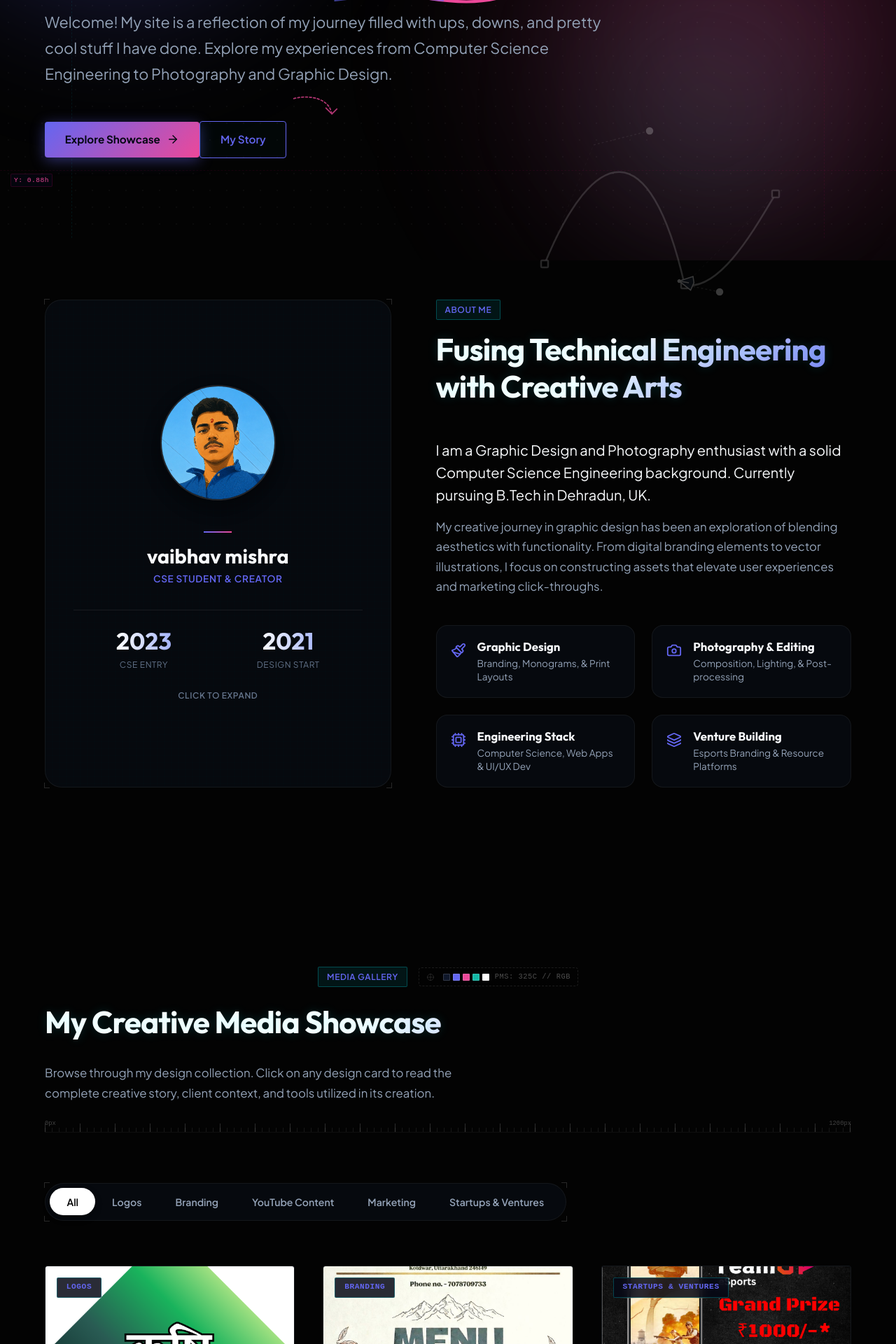
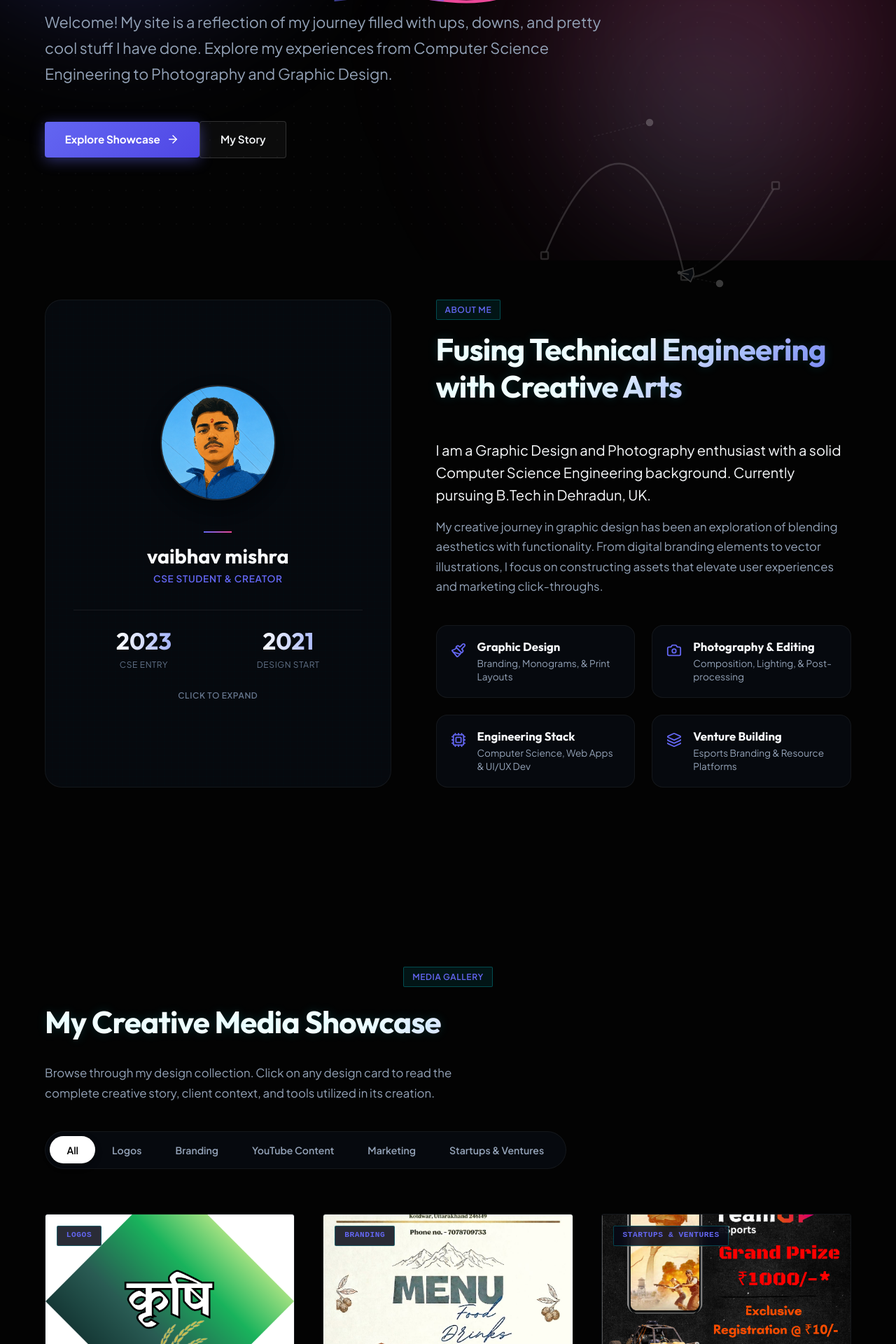
Before and after one commit to Vmishra2222/GraphicsPortfolio, a React (Vite) app: page / in a window 1280 px wide. Shown: the part 460-2380 px from the top of the page at 70% size. Built offline with nearby package versions, Linux system fonts and the light colour scheme.

Commit message:
feat: revert layout to clean Vercel baseline, remove crop marks/rulers/guidelines

```diff
--- a/src/App.jsx
+++ b/src/App.jsx
@@ -32,13 +32,7 @@ function App() {
       {isLoading && <Loader onComplete={() => setIsLoading(false)} />}
       <Router>
       <Navbar />
-      {/* Background Designer Guidelines */}
-      <div className="designer-guidelines">
-        <div className="guideline-v v1"><span className="coord">X: 0.08w</span></div>
-        <div className="guideline-v v2"><span className="coord">X: 0.92w</span></div>
-        <div className="guideline-h h1"><span className="coord">Y: 160px</span></div>
-        <div className="guideline-h h2"><span className="coord">Y: 0.88h</span></div>
-      </div>
+
       <main>
         <Routes>
           <Route path="/" element={<Home />} />
--- a/src/components/ProjectCard.jsx
+++ b/src/components/ProjectCard.jsx
@@ -8,11 +8,7 @@ const ProjectCard = ({ title, description, image, category, delay, onClick }) =>
       onClick={onClick}
       style={{ cursor: 'pointer' }}
     >
-      {/* Crop Marks */}
-      <div className="crop-mark tl"></div>
-      <div className="crop-mark tr"></div>
-      <div className="crop-mark bl"></div>
-      <div className="crop-mark br"></div>
+
 
       <div className="project-image">
         <img src={image} alt={title} loading="lazy" />
--- a/src/index.css
+++ b/src/index.css
@@ -269,28 +269,28 @@ p {
 }
 
 .btn-primary {
-  background: linear-gradient(135deg, var(--accent-color) 0%, var(--accent-secondary) 100%);
-  color: #050814;
+  background: linear-gradient(135deg, var(--accent-color) 0%, #4f46e5 100%);
+  color: #fff;
   font-weight: 700;
   box-shadow: 0 4px 20px var(--accent-glow);
 }
 
 .btn-primary:hover {
   transform: translateY(-2px);
-  box-shadow: 0 8px 30px var(--accent-glow), 0 0 15px var(--accent-secondary-glow);
+  box-shadow: 0 8px 30px var(--accent-glow);
   filter: brightness(1.1);
 }
 
 .btn-outline {
-  border: 1px solid var(--accent-color);
-  color: var(--accent-color);
-  background: rgba(0, 243, 255, 0.02);
+  border: 1px solid rgba(255, 255, 255, 0.15);
+  color: var(--text-primary);
+  background: rgba(255, 255, 255, 0.04);
 }
 
 .btn-outline:hover {
-  background: rgba(0, 243, 255, 0.1);
-  border-color: var(--accent-color);
-  box-shadow: 0 0 12px var(--accent-glow);
+  background: rgba(255, 255, 255, 0.1);
+  border-color: rgba(255, 255, 255, 0.25);
+  box-shadow: 0 0 12px rgba(255, 255, 255, 0.05);
   transform: translateY(-2px);
 }
 
--- a/src/pages/Contact.jsx
+++ b/src/pages/Contact.jsx
@@ -78,12 +78,8 @@ const Contact = () => {
         <div className="contact-container animate-fade-in delay-100">
 
           {/* Info Column */}
-          <div className="contact-info glass crop-marks-container">
-            {/* Crop marks */}
-            <div className="crop-mark tl"></div>
-            <div className="crop-mark tr"></div>
-            <div className="crop-mark bl"></div>
-            <div className="crop-mark br"></div>
+          <div className="contact-info glass ">
+
             <h2>Let's build something beautiful.</h2>
             <p>You can contact me through the form, or reach out directly via phone and email. I generally respond within 24 hours.</p>
 
@@ -117,12 +113,8 @@ const Contact = () => {
                 </button>
               </div>
             ) : (
-              <form className="contact-form glass crop-marks-container" onSubmit={handleSubmit}>
-                {/* Crop marks */}
-                <div className="crop-mark tl"></div>
-                <div className="crop-mark tr"></div>
-                <div className="crop-mark bl"></div>
-                <div className="crop-mark br"></div>
+              <form className="contact-form glass " onSubmit={handleSubmit}>
+
                 <div className="form-group">
                   <label htmlFor="name">Name</label>
                   <input
@@ -169,11 +161,7 @@ const Contact = () => {
                     )}
                   </button>
 
-                  {/* Scribble Arrow pointing to Send button */}
-                  <svg className="scribble-arrow-annotation" viewBox="0 0 100 60" fill="none" xmlns="http://www.w3.org/2000/svg" style={{ bottom: '-42px', left: '15px', width: '70px', height: '40px', transform: 'scaleY(-1) rotate(-10deg)' }}>
-                    <path d="M10 10 C 40 5, 70 15, 75 35 M 65 25 L 75 35 L 82 23" stroke="var(--accent-secondary)" strokeWidth="2.5" strokeLinecap="round" />
-                  </svg>
-                  <span className="scribble-doodle-label" style={{ bottom: '-38px', left: '90px', fontSize: '0.95rem' }}>let's build!</span>
+
                 </div>
               </form>
             )}
--- a/src/pages/Home.jsx
+++ b/src/pages/Home.jsx
@@ -289,10 +289,7 @@ const Home = () => {
               <a href="#about" className="btn btn-outline">
                 My Story
               </a>
-              <svg className="scribble-arrow-illustration" viewBox="0 0 120 70" fill="none" xmlns="http://www.w3.org/2000/svg">
-                <path d="M15 15 C 55 5, 85 20, 90 40 C 91 43, 92 45, 92 47" stroke="var(--accent-secondary)" strokeWidth="2.5" strokeLinecap="round" strokeDasharray="4 4" />
-                <path d="M80 34 L92 46 L102 36" stroke="var(--accent-secondary)" strokeWidth="2.5" strokeLinecap="round" />
-              </svg>
+
             </motion.div>
           </div>
         </section>
@@ -315,7 +312,7 @@ const Home = () => {
           <div className="container">
             <div className="about-grid">
               <motion.div
-                className="about-image-card glass interactive-card crop-marks-container"
+                className="about-image-card glass interactive-card"
                 initial={{ opacity: 0, x: -30 }}
                 whileInView={{ opacity: 1, x: 0 }}
                 viewport={{ once: true }}
@@ -326,11 +323,7 @@ const Home = () => {
                 tabIndex="0"
                 aria-label="View detailed about information and socials for Vaibhav Mishra"
               >
-                {/* Crop Marks */}
-                <div className="crop-mark tl"></div>
-                <div className="crop-mark tr"></div>
-                <div className="crop-mark bl"></div>
-                <div className="crop-mark br"></div>
+
                 <div className="cyber-grid-overlay" style={{ opacity: 0.15 }}></div>
                 <div className="avatar-image-container">
                   <img src="/assets/vaibhav_photo_1.png" alt="Vaibhav Mishra Portrait 1" className="avatar-img main-img" />
@@ -415,24 +408,8 @@ const Home = () => {
         <section id="showcase" className="showcase-section section-padding">
           <div className="container">
             <div className="section-header text-center">
-              <div className="flex-center animate-fade-in" style={{ gap: '1rem', marginBottom: '1.5rem', flexWrap: 'wrap' }}>
-                <span className="badge" style={{ margin: 0 }}>Media Gallery</span>
-
-                {/* Color Calibration Bar */}
-                <div className="color-calibration-bar">
-                  <svg className="registration-mark" viewBox="0 0 24 24" fill="none" style={{ width: '12px', height: '12px' }}>
-                    <circle cx="12" cy="12" r="9" stroke="currentColor" strokeWidth="2" />
-                    <path d="M12 2v20M2 12h20" stroke="currentColor" strokeWidth="2" />
-                  </svg>
-                  <div className="color-swatches">
-                    <span className="swatch slate"></span>
-                    <span className="swatch indigo"></span>
-                    <span className="swatch pink"></span>
-                    <span className="swatch cyan"></span>
-                    <span className="swatch white"></span>
-                  </div>
-                  <span>PMS: 325C // RGB</span>
-                </div>
+              <div className="flex-center animate-fade-in" style={{ marginBottom: '1.5rem' }}>
+                <span className="badge">Media Gallery</span>
               </div>
 
               <h2>My Creative Media Showcase</h2>
@@ -440,17 +417,11 @@ const Home = () => {
                 Browse through my design collection. Click on any design card to read the complete creative story, client context, and tools utilized in its creation.
               </p>
 
-              {/* Ruler divider */}
-              <div className="artboard-ruler animate-fade-in delay-100">
-                <div className="ruler-h"></div>
-              </div>
+
 
               {/* Category Filter Tabs */}
-              <div className="category-tabs-wrapper glass crop-marks-container">
-                <div className="crop-mark tl"></div>
-                <div className="crop-mark tr"></div>
-                <div className="crop-mark bl"></div>
-                <div className="crop-mark br"></div>
+              <div className="category-tabs-wrapper glass">
+
                 {categories.map((category) => (
                   <button
                     key={category}
--- a/src/pages/Resume.jsx
+++ b/src/pages/Resume.jsx
@@ -79,11 +79,7 @@ const Resume = () => {
               <Download size={18} /> Download Full Resume (PDF)
             </button>
 
-            {/* Scribble Arrow pointing to CV download button */}
-            <svg className="scribble-arrow-annotation" viewBox="0 0 100 60" fill="none" xmlns="http://www.w3.org/2000/svg" style={{ top: '-20px', left: 'calc(100% + 15px)', width: '80px', height: '50px' }}>
-              <path d="M10 10 C 40 5, 70 15, 75 35 M 65 25 L 75 35 L 82 23" stroke="var(--accent-secondary)" strokeWidth="2.5" strokeLinecap="round" />
-            </svg>
-            <span className="scribble-doodle-label" style={{ top: '-25px', left: 'calc(100% + 85px)' }}>pdf for print!</span>
+
           </div>
         </div>
 
@@ -98,12 +94,8 @@ const Resume = () => {
 
               <div className="timeline-list">
                 {experienceData.map((item, idx) => (
-                  <div key={idx} className="timeline-item glass crop-marks-container">
-                    {/* Crop marks */}
-                    <div className="crop-mark tl"></div>
-                    <div className="crop-mark tr"></div>
-                    <div className="crop-mark bl"></div>
-                    <div className="crop-mark br"></div>
+                  <div key={idx} className="timeline-item glass ">
+
                     <div className="timeline-marker achievement-marker"></div>
                     <div className="timeline-header">
                       <h3>{item.title}</h3>
@@ -122,12 +114,8 @@ const Resume = () => {
 
               <div className="timeline-list">
                 {educationData.map((item, idx) => (
-                  <div key={idx} className="timeline-item glass crop-marks-container">
-                    {/* Crop marks */}
-                    <div className="crop-mark tl"></div>
-                    <div className="crop-mark tr"></div>
-                    <div className="crop-mark bl"></div>
-                    <div className="crop-mark br"></div>
+                  <div key={idx} className="timeline-item glass ">
+
                     <div className="timeline-marker"></div>
                     <div className="timeline-header">
                       <h3>{item.degree}</h3>
@@ -147,7 +135,7 @@ const Resume = () => {
 
                 <div className="timeline-list">
                   {achievementsData.map((item, idx) => (
-                    <div key={idx} className="timeline-item glass crop-marks-container">
+                    <div key={idx} className="timeline-item glass ">
                       {/* Crop marks */}
                       <div className="crop-mark tl"></div>
                       <div className="crop-mark tr"></div>
@@ -171,12 +159,8 @@ const Resume = () => {
           {/* Right Column: Skills & Approach */}
           <div className="resume-sidebar">
 
-            <div className="sidebar-resume-card glass crop-marks-container">
-              {/* Crop marks */}
-              <div className="crop-mark tl"></div>
-              <div className="crop-mark tr"></div>
-              <div className="crop-mark bl"></div>
-              <div className="crop-mark br"></div>
+            <div className="sidebar-resume-card glass ">
+
               <h2>Design & Technical Skills</h2>
               <div className="skills-bars-container">
                 {skillsData.map((skill, idx) => (
@@ -196,12 +180,8 @@ const Resume = () => {
               </div>
             </div>
 
-            <div className="sidebar-resume-card glass crop-marks-container">
-              {/* Crop marks */}
-              <div className="crop-mark tl"></div>
-              <div className="crop-mark tr"></div>
-              <div className="crop-mark bl"></div>
-              <div className="crop-mark br"></div>
+            <div className="sidebar-resume-card glass ">
+
               <h2>Core Design Philosophy</h2>
               <ul className="philosophy-checklist">
                 <li>
@@ -231,12 +211,8 @@ const Resume = () => {
 
         {/* Flashy Opportunities & Recruiter Callout Banner */}
         <div className="recruiter-cta-section animate-fade-in delay-300">
-          <div className="recruiter-cta-card glass crop-marks-container">
-            {/* Design Crop Marks */}
-            <div className="crop-mark tl"></div>
-            <div className="crop-mark tr"></div>
-            <div className="crop-mark bl"></div>
-            <div className="crop-mark br"></div>
+          <div className="recruiter-cta-card glass ">
+
 
             <div className="cta-status-badge">
               <span className="pulse-dot"></span>
```
